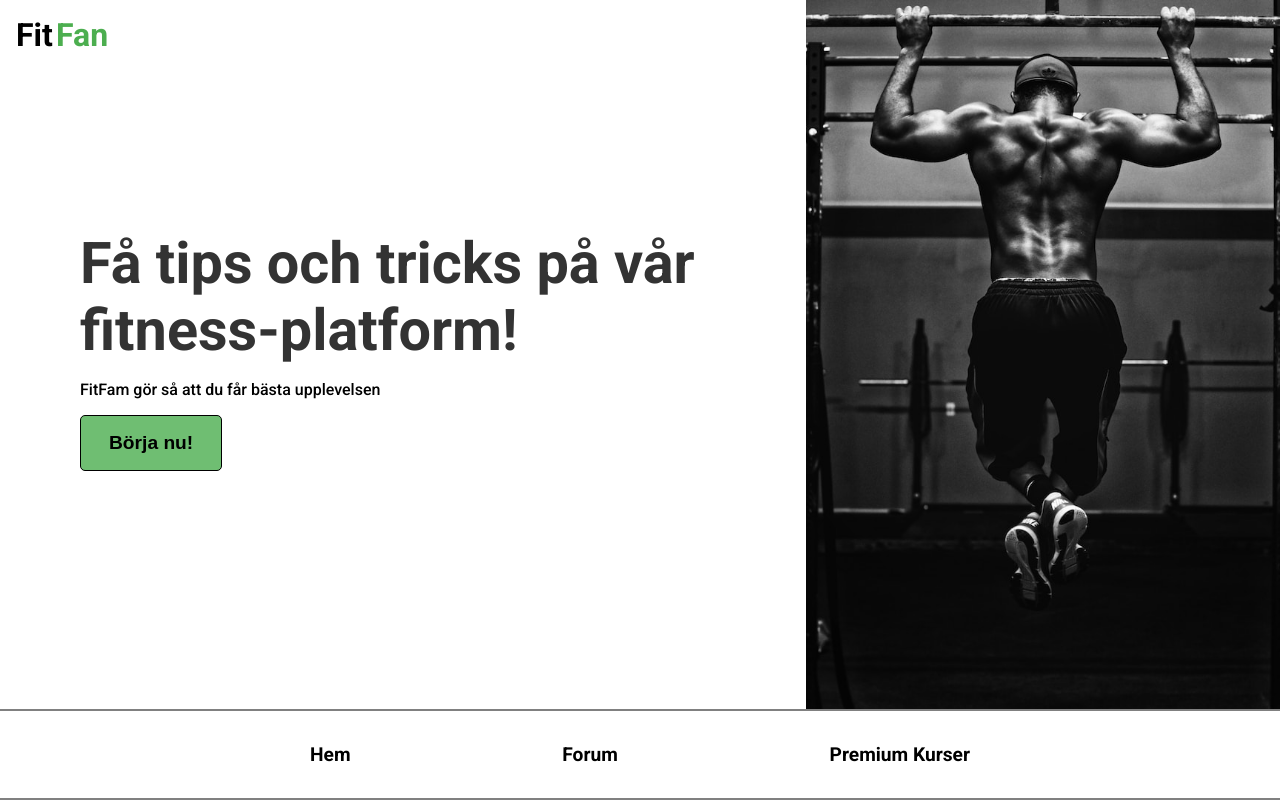
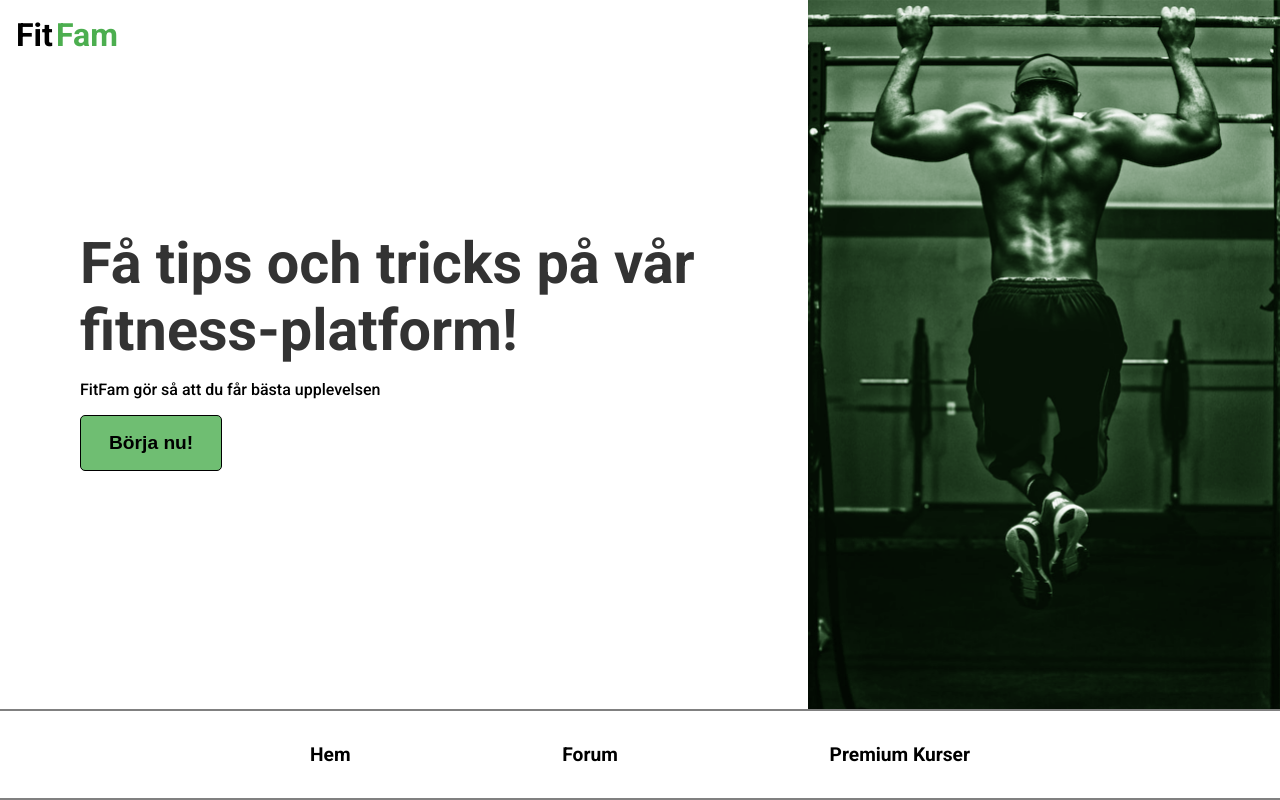
Before and after one commit to vincent-thomas/webbutveckling-kunden-alltid-r-tt, a plain HTML site: page index.html in a window 1280 px wide. Shown: the top 800 px of the page. Drawn offline with Linux system fonts and the light colour scheme.

Commit message:
la till ändringar med bilder, använde photoshop

```diff
--- a/index.html
+++ b/index.html
@@ -18,7 +18,7 @@
         <div class="hero-left">
           <nav class="hero-nav">
             <a href="/" class="logo-container">
-              <h1 class="logo">Fit<span class="fan">Fan</span></h1>
+              <h1 class="logo">Fit<span class="fan">Fam</span></h1>
             </a>
           </nav>
           <div class="hero-info">
@@ -34,7 +34,7 @@
           </div>
         </div>
         <div class="hero-img">
-          <img src="/img/hero-xs.jpg" alt="" />
+          <img src="/img/better-hero.png" alt="" />
         </div>
       </section>
       <section class="bottom-header">
```
Also changed, not shown: forum.html (+1 -1 lines), premium.html (+1 -1 lines), img/better-hero.png (added), img/hero-sm.jpg (deleted), img/hero-xs.jpg (deleted), 3 other files.
